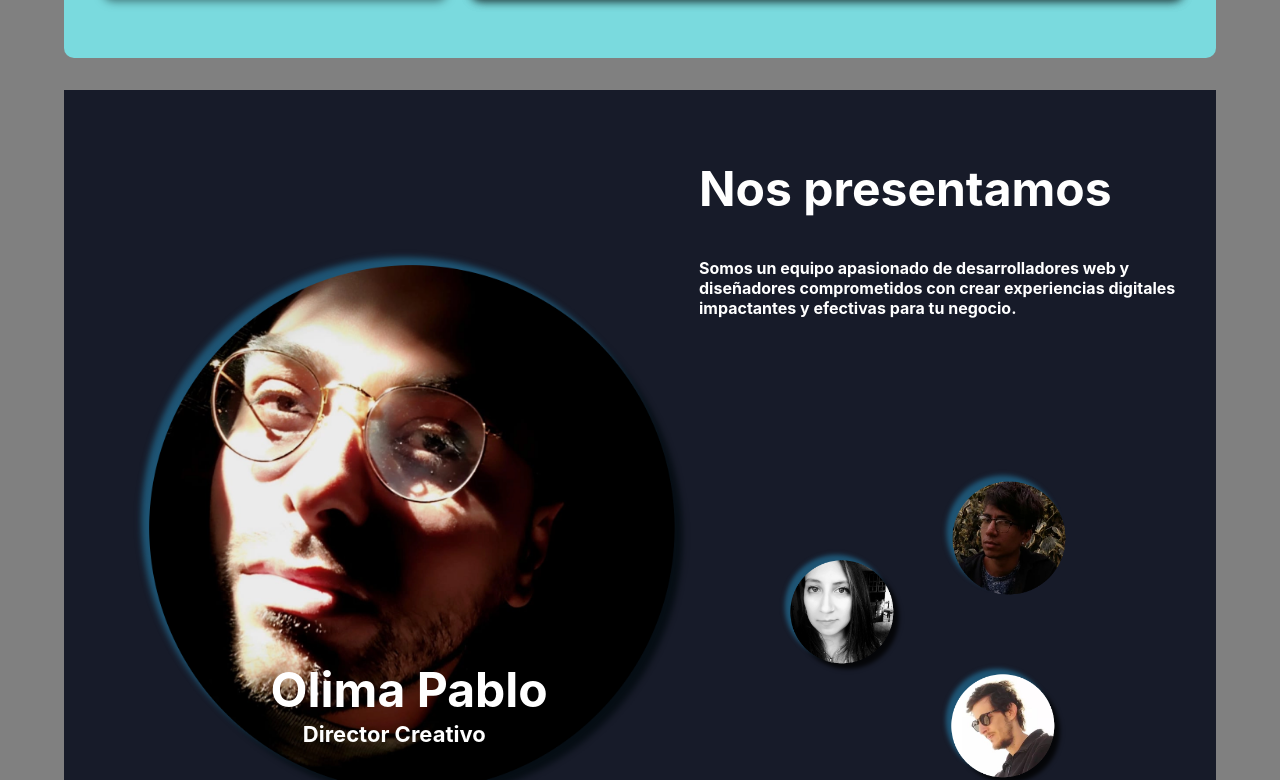
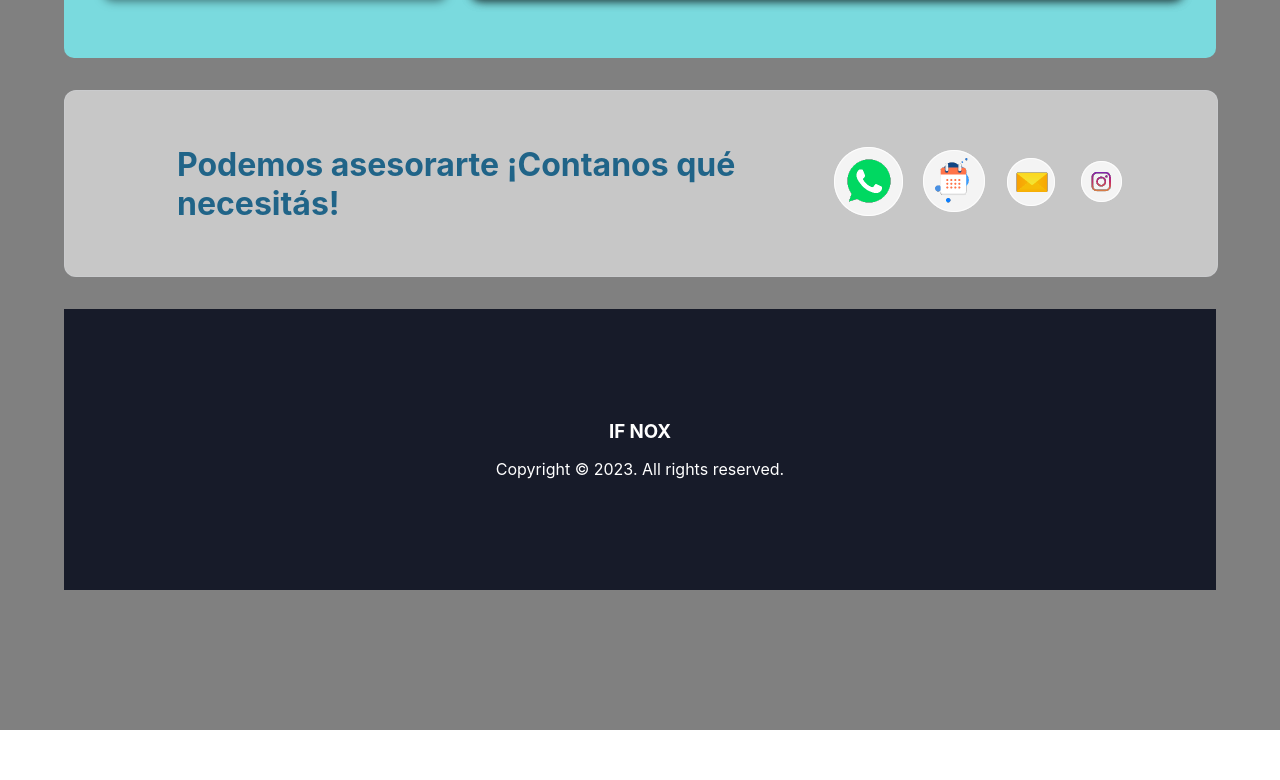
Before and after one commit to ifnoxdesarrollo/if_nox-sitio-v01, a React (Create React App) app: page / in a window 1280 px wide. Shown: the part 3415-4195 px from the top of the page. After the commit the page ends 4145 px from the top, so only its background shows below. Built offline with nearby package versions, Linux system fonts and the light colour scheme.

Commit message:
commit provisorio final

```diff
--- a/src/App.js
+++ b/src/App.js
@@ -20,7 +20,7 @@ function App() {
       <Proy_dest></Proy_dest>
       {/* <Asi_trabajamos></Asi_trabajamos> */}
       {/* <Planes></Planes> */}
-      <Nos_presentamos></Nos_presentamos>
+      {/* <Nos_presentamos></Nos_presentamos> */}
       <Contacto></Contacto>
       <Footer></Footer>
     </div>
```
